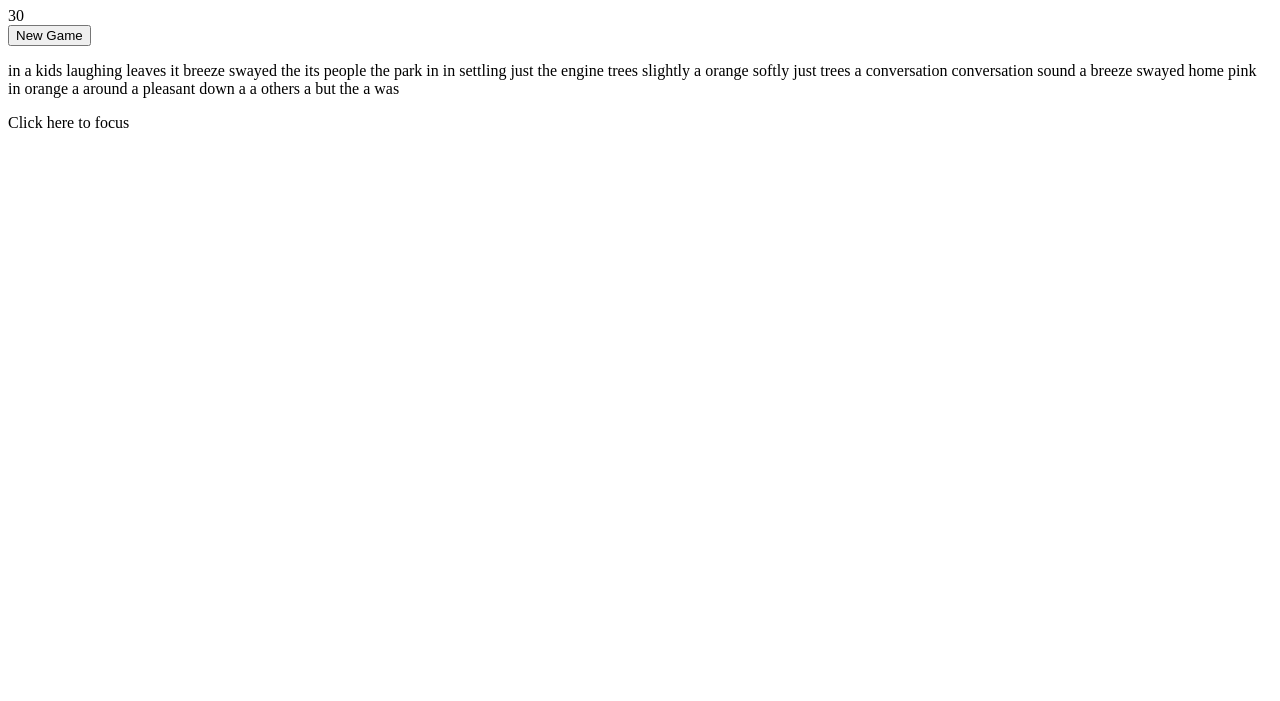
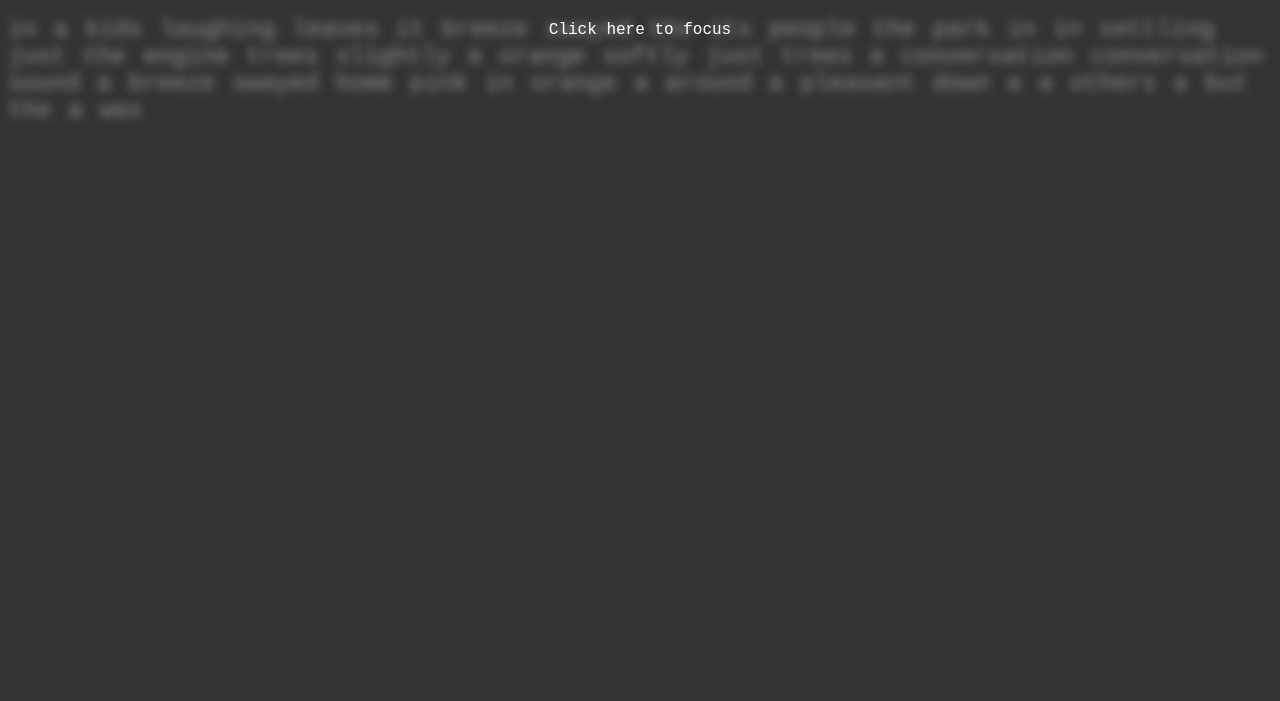
Before and after one commit to pavankumarskalyane/Typing-Master, a plain HTML site: page index.html in a window 1280 px wide. Shown: the part 99-800 px from the top of the page. Drawn offline with nearby package versions, Linux system fonts and the light colour scheme.

Commit message:
Update index.html

```diff
--- a/index.html
+++ b/index.html
@@ -4,7 +4,7 @@
     <meta charset="UTF-8">
     <meta name="viewport" content="width=device-width, initial-scale=1.0">
     <title>Typing Master</title>
-    <link rel="stylesheet" href="1style.css">
+    <link rel="stylesheet" href="style.css">
     <link rel="preconnect" href="https://fonts.googleapis.com">
     <link rel="preconnect" href="https://fonts.gstatic.com" crossorigin>
     <link href="https://fonts.googleapis.com/css2?family=Roboto:wght@100;400&display=swap" rel="stylesheet">
```
